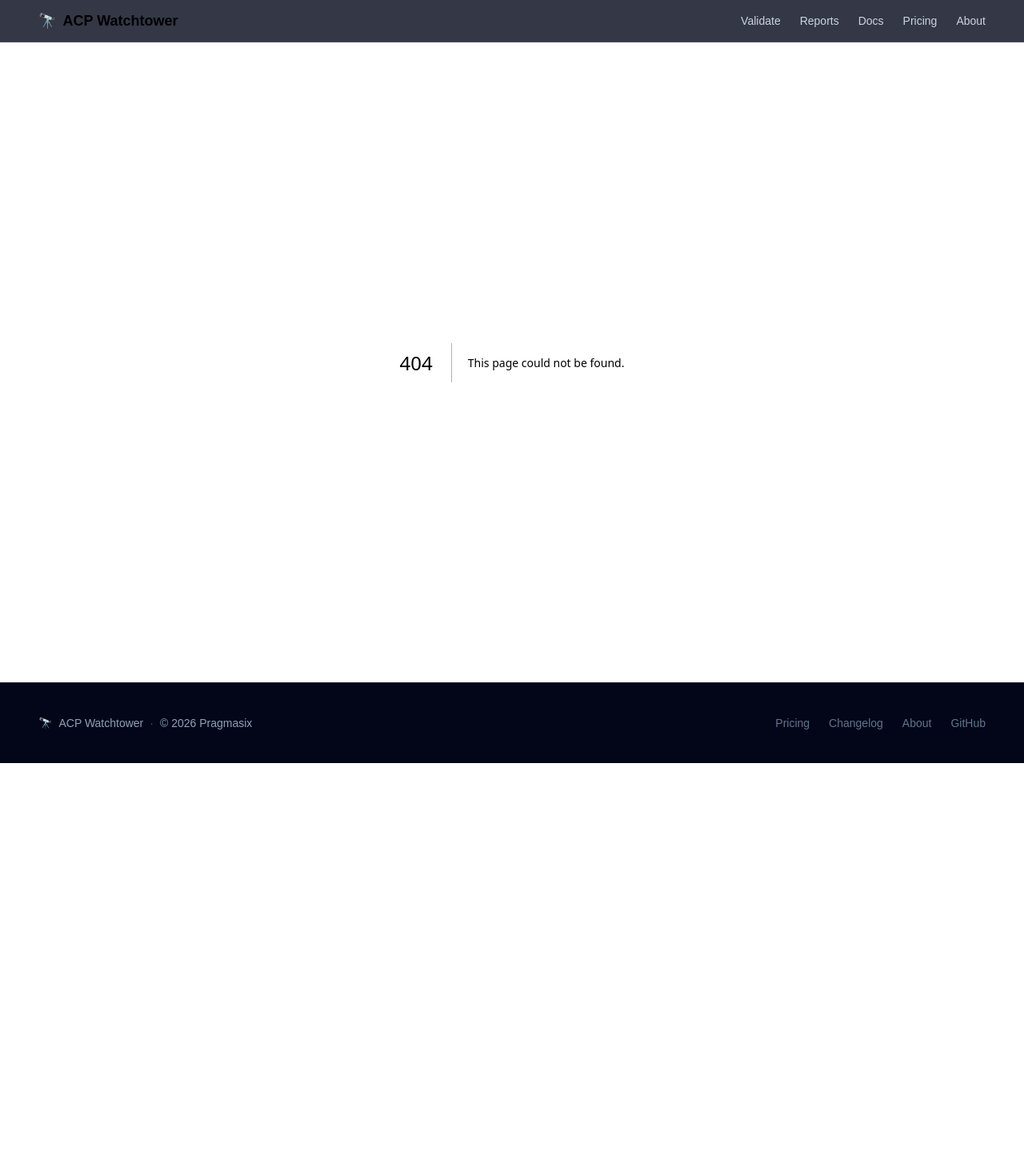
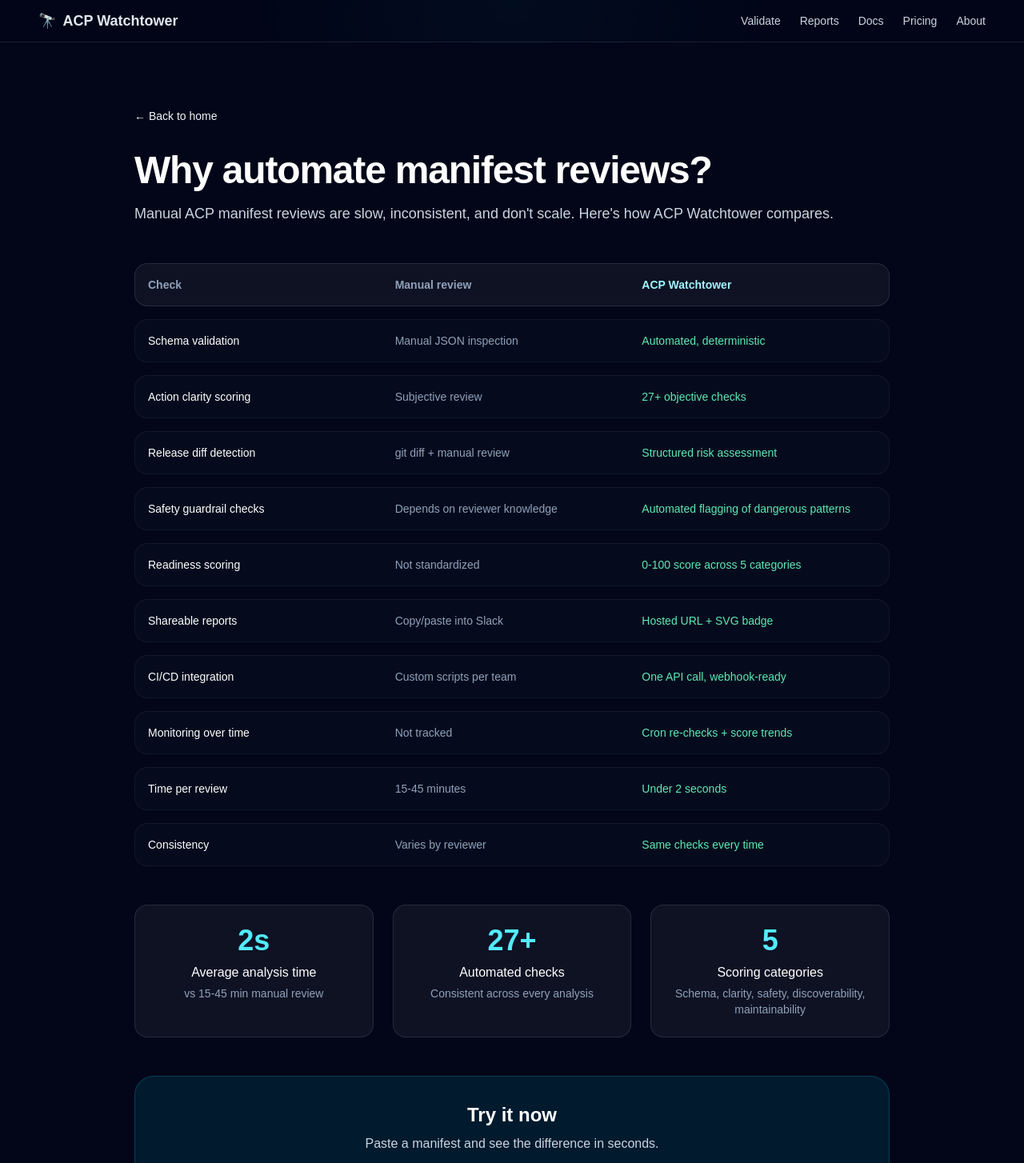
Before and after one commit to Splaticusamz/acp-watchtower, a Next.js app: page /compare in a window 1280 px wide. Before the commit this address had no page. Shown: the top 1454 px of the page at 80% size. Before the commit the page ends 954 px from the top, so only its background shows below. Built offline with nearby package versions, Linux system fonts and the light colour scheme.

Commit message:
feat: comparison page - manual vs automated manifest reviews

```diff
--- /dev/null
+++ b/src/app/compare/page.tsx
@@ -0,0 +1,74 @@
+import Link from "next/link";
+import type { Metadata } from "next";
+
+export const metadata: Metadata = {
+  title: "Why ACP Watchtower — vs. Manual Reviews",
+  description: "Compare ACP Watchtower automated validation against manual manifest reviews. Save hours per release.",
+};
+
+const rows = [
+  { check: "Schema validation", manual: "Manual JSON inspection", watchtower: "Automated, deterministic" },
+  { check: "Action clarity scoring", manual: "Subjective review", watchtower: "27+ objective checks" },
+  { check: "Release diff detection", manual: "git diff + manual review", watchtower: "Structured risk assessment" },
+  { check: "Safety guardrail checks", manual: "Depends on reviewer knowledge", watchtower: "Automated flagging of dangerous patterns" },
+  { check: "Readiness scoring", manual: "Not standardized", watchtower: "0-100 score across 5 categories" },
+  { check: "Shareable reports", manual: "Copy/paste into Slack", watchtower: "Hosted URL + SVG badge" },
+  { check: "CI/CD integration", manual: "Custom scripts per team", watchtower: "One API call, webhook-ready" },
+  { check: "Monitoring over time", manual: "Not tracked", watchtower: "Cron re-checks + score trends" },
+  { check: "Time per review", manual: "15-45 minutes", watchtower: "Under 2 seconds" },
+  { check: "Consistency", manual: "Varies by reviewer", watchtower: "Same checks every time" },
+];
+
+export default function ComparePage() {
+  return (
+    <main className="min-h-screen bg-slate-950 text-slate-100">
+      <div className="mx-auto max-w-5xl px-6 py-20 sm:px-10">
+        <Link href="/" className="text-sm text-cyan-400 hover:text-cyan-300">← Back to home</Link>
+
+        <h1 className="mt-8 text-4xl font-semibold tracking-tight text-white sm:text-5xl">
+          Why automate manifest reviews?
+        </h1>
+        <p className="mt-4 text-lg text-slate-300">
+          Manual ACP manifest reviews are slow, inconsistent, and don&apos;t scale. Here&apos;s how ACP Watchtower compares.
+        </p>
+
+        <div className="mt-12 space-y-4">
+          <div className="grid grid-cols-3 gap-4 rounded-2xl border border-white/10 bg-white/5 p-4 text-sm font-semibold">
+            <span className="text-slate-400">Check</span>
+            <span className="text-slate-400">Manual review</span>
+            <span className="text-cyan-200">ACP Watchtower</span>
+          </div>
+          {rows.map((row) => (
+            <div key={row.check} className="grid grid-cols-3 gap-4 rounded-2xl border border-white/5 bg-slate-900/30 p-4 text-sm">
+              <span className="font-medium text-white">{row.check}</span>
+              <span className="text-slate-400">{row.manual}</span>
+              <span className="text-emerald-300">{row.watchtower}</span>
+            </div>
+          ))}
+        </div>
+
+        <div className="mt-12 grid gap-6 md:grid-cols-3">
+          {[
+            { stat: "2s", label: "Average analysis time", detail: "vs 15-45 min manual review" },
+            { stat: "27+", label: "Automated checks", detail: "Consistent across every analysis" },
+            { stat: "5", label: "Scoring categories", detail: "Schema, clarity, safety, discoverability, maintainability" },
+          ].map((item) => (
+            <div key={item.label} className="rounded-2xl border border-white/10 bg-white/5 p-6 text-center">
+              <div className="text-4xl font-semibold text-cyan-300">{item.stat}</div>
+              <div className="mt-2 font-medium text-white">{item.label}</div>
+              <div className="mt-1 text-sm text-slate-400">{item.detail}</div>
+            </div>
+          ))}
+        </div>
+
+        <div className="mt-12 rounded-3xl border border-cyan-400/20 bg-cyan-400/10 p-8 text-center">
+          <h2 className="text-2xl font-semibold text-white">Try it now</h2>
+          <p className="mt-2 text-slate-300">Paste a manifest and see the difference in seconds.</p>
+          <Link href="/" className="mt-4 inline-block rounded-full bg-cyan-400 px-6 py-3 text-sm font-semibold text-slate-950">
+            Open validator
+          </Link>
+        </div>
+      </div>
+    </main>
+  );
+}
```
